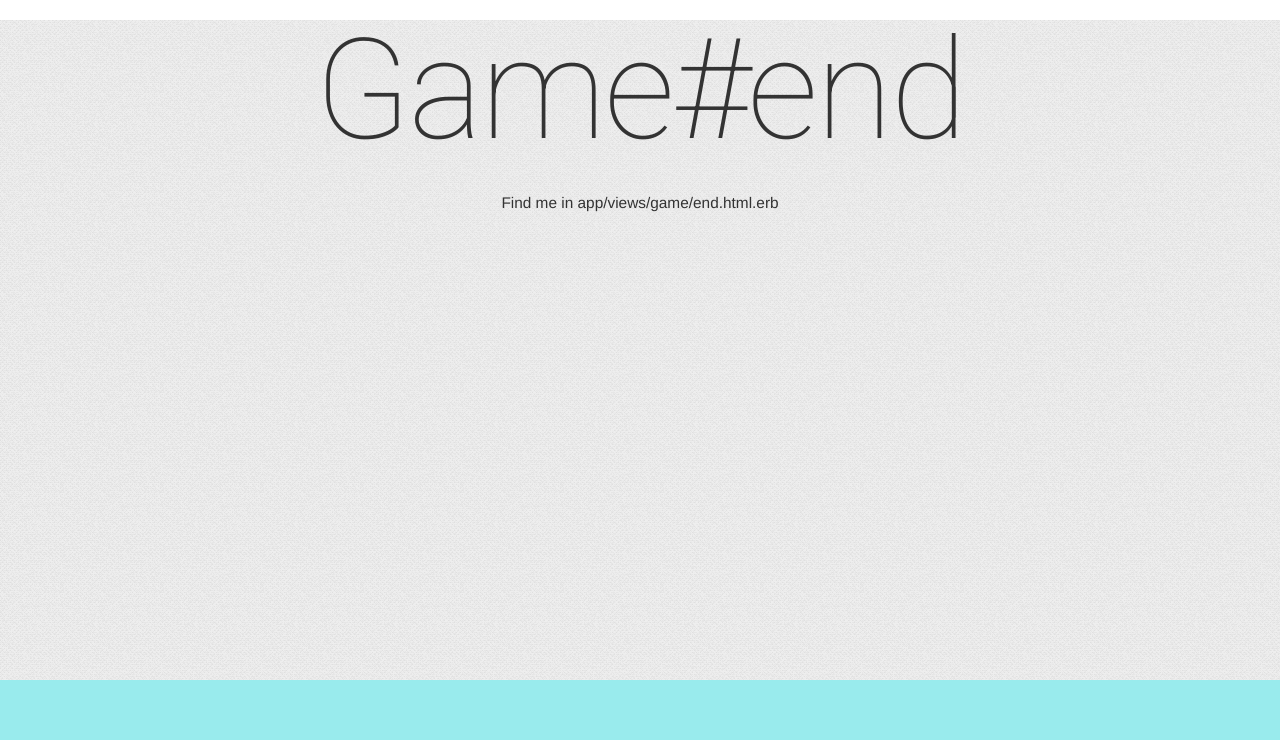
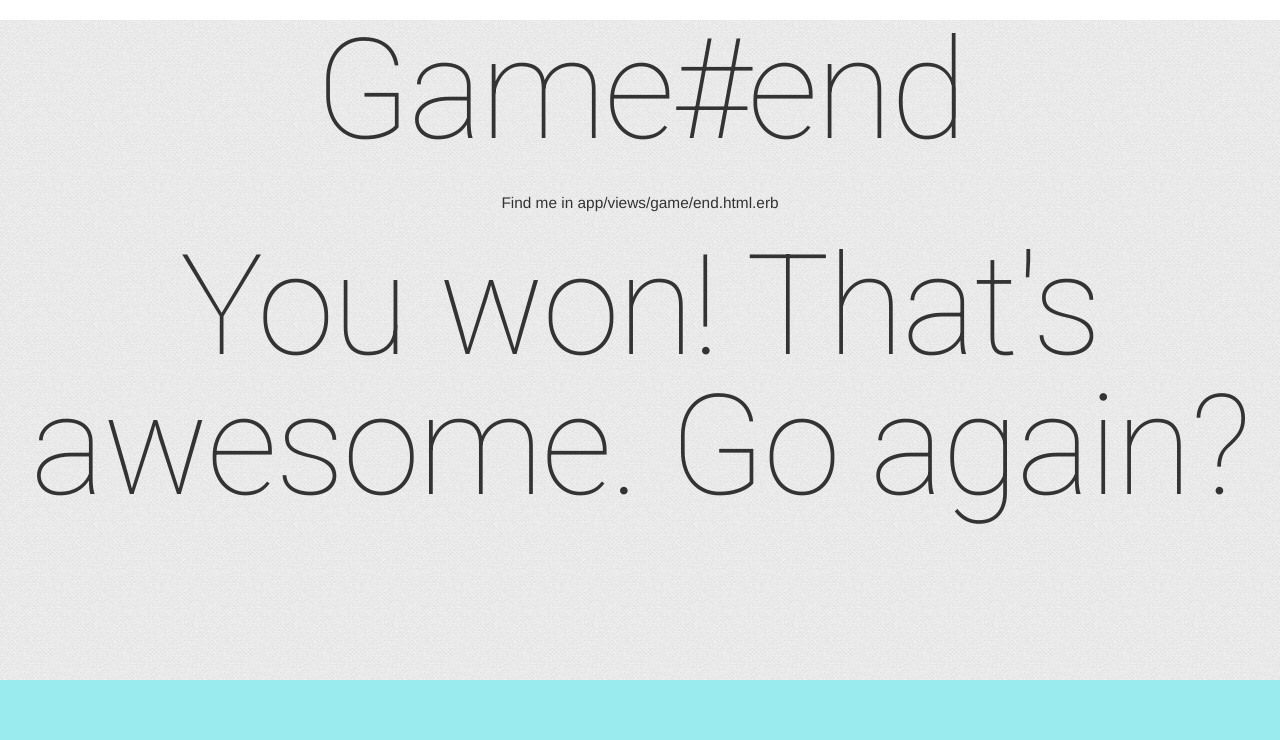
Before and after one commit to royels/Hangman, a Rails app: template app/views/game/end.html.erb in a window 1280 px wide. Shown: the part 60-800 px from the top of the page. Run offline with Rails 7, Linux system fonts and the light colour scheme; the template is opened without the code that fills it, so the values that code supplies are empty; style sheets or scripts are compiled from the project's sources; parts of the project's set-up code (start-up, migrations or seed data) failed here and were passed over; some libraries are stand-ins or nearby versions.

Commit message:
hueuhehe

```diff
--- a/app/assets/javascripts/components/button.coffee
+++ b/app/assets/javascripts/components/button.coffee
@@ -8,7 +8,7 @@
       data:
         letter: letter_val
       success: (data) =>
-        console.log(data)
+        $('#pattern').html(data.pattern)
   render: ->
     React.DOM.button
       className: "possible-guess guess-btn btn btn-info"
--- a/app/assets/stylesheets/base/_typography.scss
+++ b/app/assets/stylesheets/base/_typography.scss
@@ -18,6 +18,13 @@ h1 {
   text-align: center;
 }
 
+h1#pattern{
+  letter-spacing: $letter-spacing-h1;
+  font-family: $display-font;
+  font-size: 6em;
+
+
+}
 
 
 h2 {
--- a/app/assets/stylesheets/components/_button.scss
+++ b/app/assets/stylesheets/components/_button.scss
@@ -1,6 +1,6 @@
 .guess-btn {
   margin: 5px;
-  width: 40px;
-  height: 40px;
+  width: $guessbox-square-dimension;
+  height: $guessbox-square-dimension;
   text-align: center;
 }
--- a/app/assets/stylesheets/main.scss
+++ b/app/assets/stylesheets/main.scss
@@ -1,6 +1,6 @@
+@import "utils/*";
 @import "vendors/*";
 @import "base/*";
-@import "utils/*";
 @import "components/*";
 @import "layout/*";
 @import "pages/*";
--- a/app/assets/stylesheets/utils/_variables.scss
+++ b/app/assets/stylesheets/utils/_variables.scss
@@ -1,10 +1,17 @@
-$background-color: mix(lightcoral, white, 40%);
-$font: sans-serif;
+// Fonts
+$std-font: sans-serif;
+$display-font: Helvetica, Arial, sans-serif;
+
+// Fixed numbers
 $division-height-pixel: 60px;
 $division-height-percent: 20%;
+$letter-spacing-h1: -10px;
 
+// Colors
 $original_gray: gray;
 $primary-color: mix(darkturquoise, white, 40%);
 $gray_1: #eaeaea;
 $gray_2: mix($original_gray, white, 60%);
 $guessbox-padding: 20px;
+$guessbox-square-dimension: 40px;
+$background-color: mix(lightcoral, white, 40%);
--- a/app/controllers/api/guess_controller.rb
+++ b/app/controllers/api/guess_controller.rb
@@ -11,7 +11,10 @@ class Api::GuessController < ApplicationController
         :guesscount => $runner.guess_count,
         :guesslist => $runner.guesslist
     }
-    respond_with @response
+    if $runner.guess_count == 0 then redirect_to end_url
+    else
+      respond_with @response
+    end
   end
 
   def list
--- a/app/controllers/hangman/hangman_runner.rb
+++ b/app/controllers/hangman/hangman_runner.rb
@@ -20,7 +20,7 @@ class HangmanRunner
   def get_pattern(guess)
     guess = guess.downcase
     if @guesslist.include? guess
-      return @pattern
+      return @pattern.split("").join(' ')
     end
     @guesslist.add(guess)
     words_pick = {}
--- a/app/views/game/end.html.erb
+++ b/app/views/game/end.html.erb
@@ -1,2 +1,9 @@
 <h1>Game#end</h1>
 <p>Find me in app/views/game/end.html.erb</p>
+<!--TODO: guesslist's size should be a boolean here-->
+<% if $runner.guess_count == 0  %>
+    <h1>You lost! That sucks. Try again?</h1>
+<% else %>
+    <h1>You won! That's awesome. Go again?</h1>
+<% end %>
+<a href="/"></a>
--- a/app/views/game/play.html.erb
+++ b/app/views/game/play.html.erb
@@ -28,6 +28,7 @@
 
 <br>
 <span class="col-md-12">
-<h1><%= (['-'] * @length.to_i).join(' ') %></h1>
+<h1 id="pattern"><%= (['-'] * @length.to_i).join(' ') %></h1>
 <%#= react_component 'Buttons', { data: ("A".."Z").to_a } %>
 </span>
+<%= react_component 'Info', { data: "Guess status" } %>
--- a/config/routes.rb
+++ b/config/routes.rb
@@ -2,6 +2,7 @@ Rails.application.routes.draw do
 
   root "game#start"
   get "play" => "game#play"
+  get "end" => "game#end"
   namespace :api, defaults: {format: 'json'} do
     resources :words
     get "guess" => "guess#index"
```
Also changed, not shown: app/assets/javascripts/components/Info.coffee (added, +11 -0 lines), app/assets/javascripts/game.coffee (deleted, +0 -15 lines), README.md.
